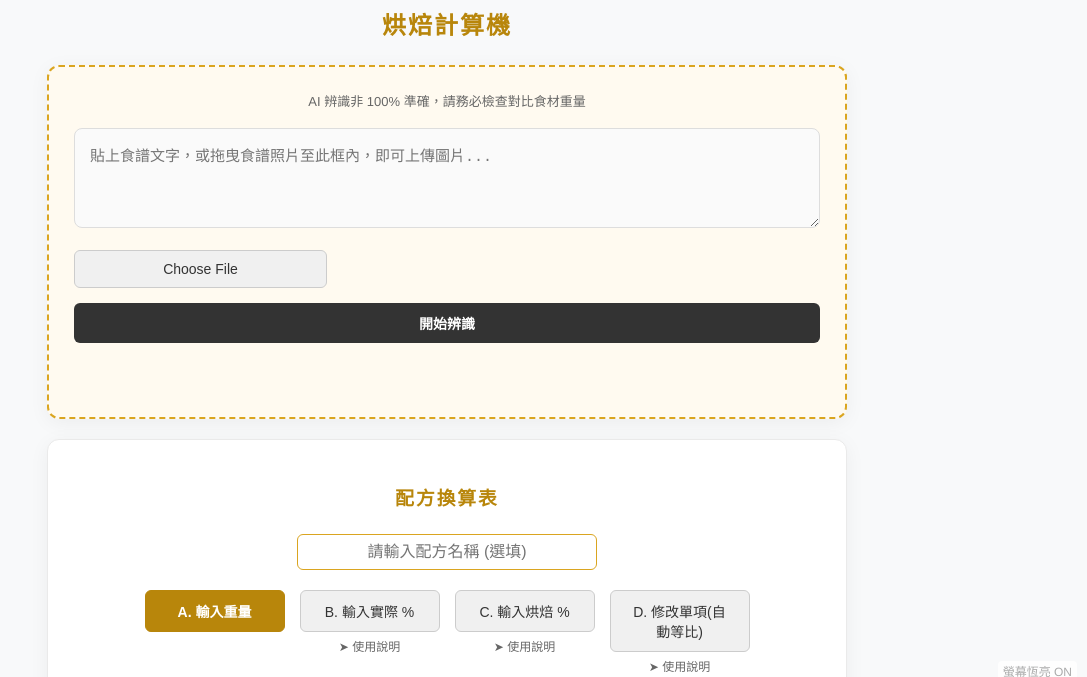
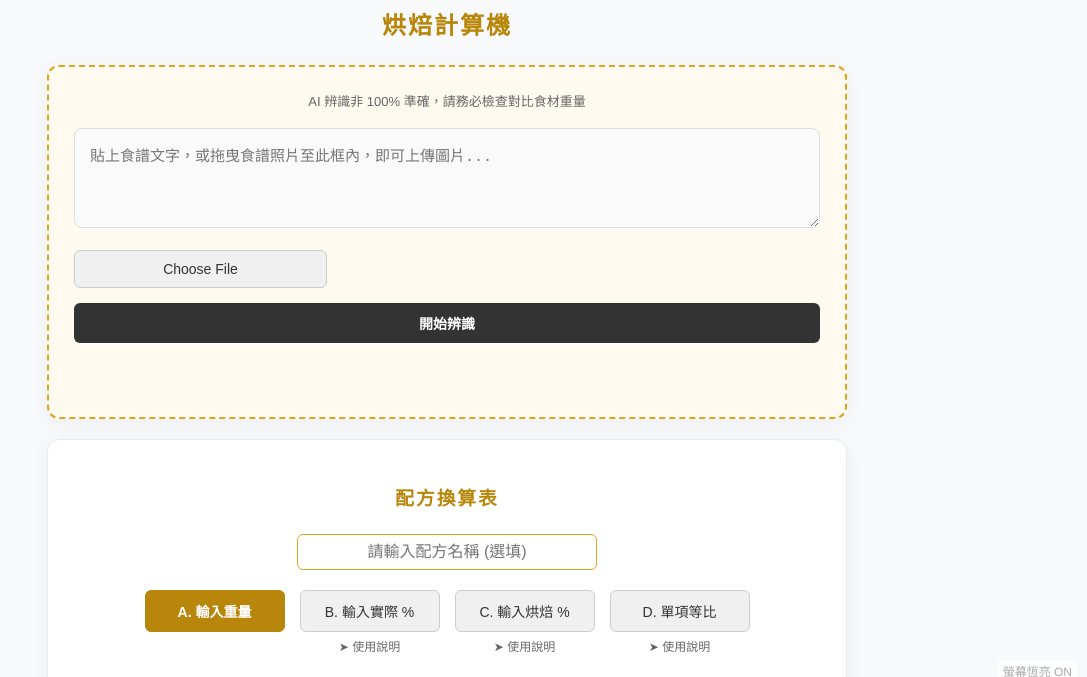
Before and after one commit to bacostreet3-beep/baco-calculator, a website: page public/index.html in a window 1280 px wide. Shown: the part 106-783 px from the top of the page, without its empty margins (193-1280 px from the left). Drawn offline with Linux system fonts and the light colour scheme.

Commit message:
Update index.html

```diff
--- a/public/index.html
+++ b/public/index.html
@@ -474,7 +474,7 @@
             </div>
 
             <div class="control-group">
-                <button class="mode-btn" onclick="setMode('single_base')">D. 修改單項(自動等比)</button>
+                <button class="mode-btn" onclick="setMode('single_base')">D. 單項等比</button>
                 <button type="button" class="help-btn" onclick="showHelp('single_base')">➤ 使用說明</button>
             </div>
         </div>
```
